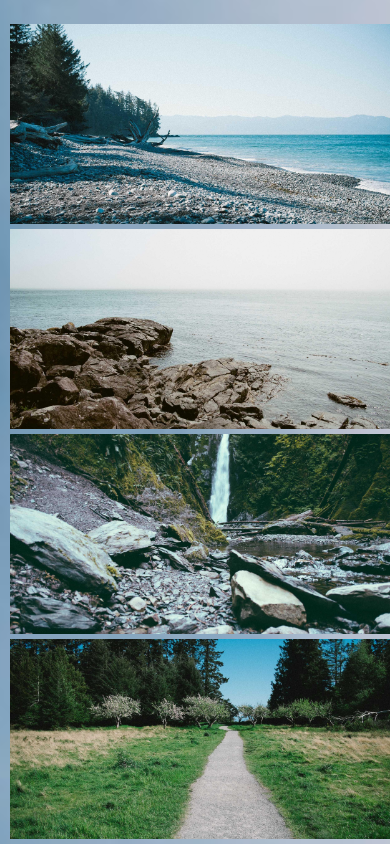
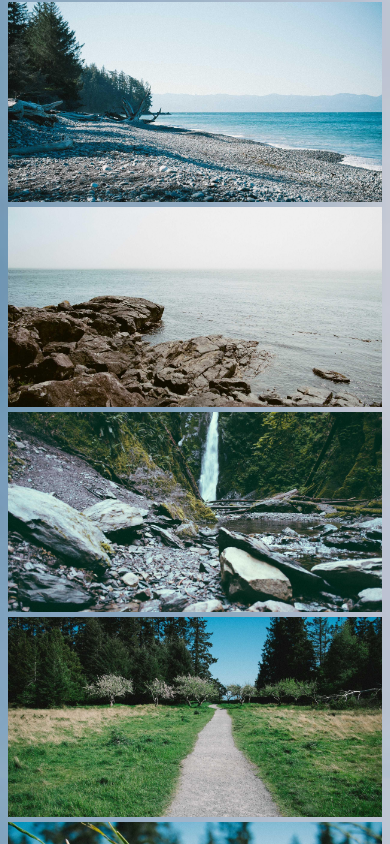
Before and after one commit to mayconsantos26/galeria-de-fotos, a plain HTML site: page index.html in a window 390 px wide. Shown: the part 66-910 px from the top of the page. Drawn offline with Linux system fonts and the light colour scheme.

```diff
--- a/style.css
+++ b/style.css
@@ -2,14 +2,12 @@
 
 body {
     font-family: "Courier New", monospace;
-    margin: 0;
-    padding: 0;
     background: url(img/fundo.jpg) no-repeat center center fixed;
     background-size: cover;
 }
 
 main {
-    margin: 20px auto;
+    margin: 0 auto;
     display: flex;
     justify-content: center;
     align-items: center;
@@ -30,7 +28,6 @@
     flex-wrap: wrap;
     justify-content: center;
     gap: 10px;
-    padding: 10px; /* Evita que fique grudado na tela */
 }
 
 .item {
```
